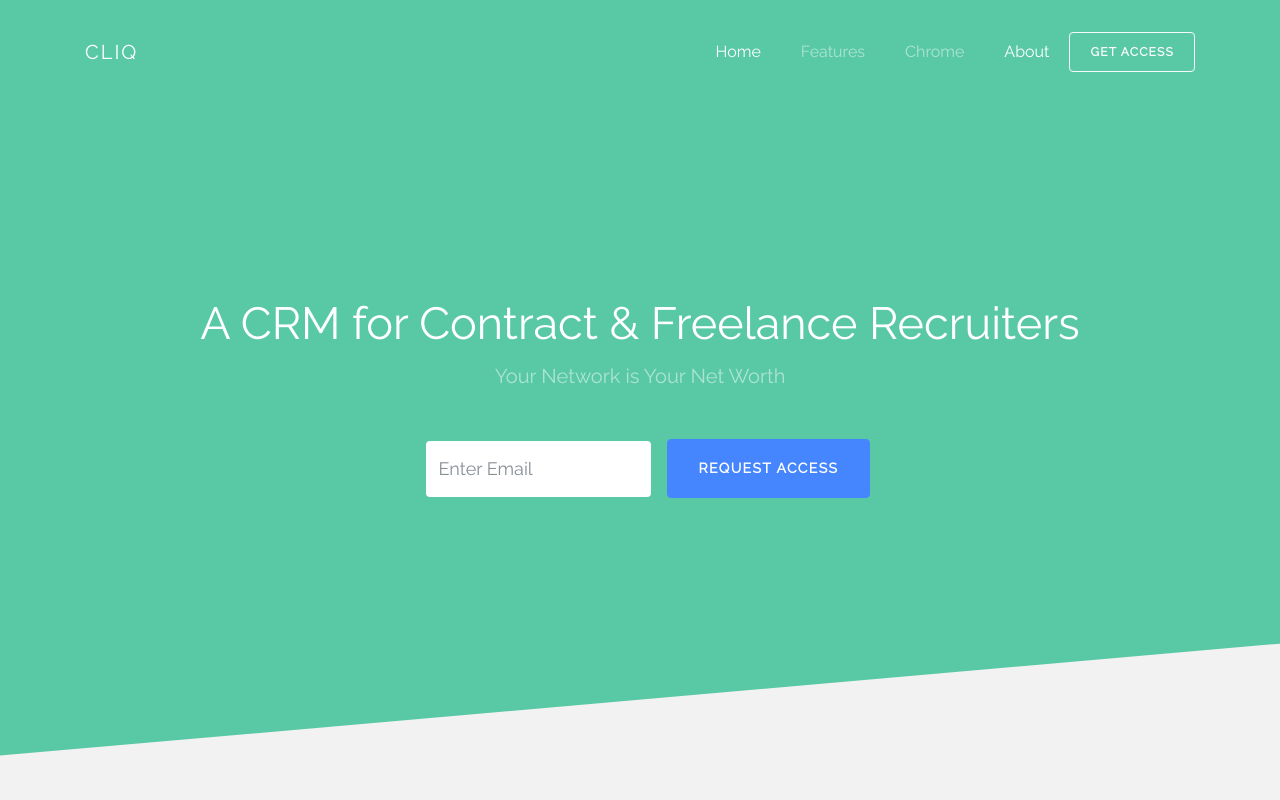
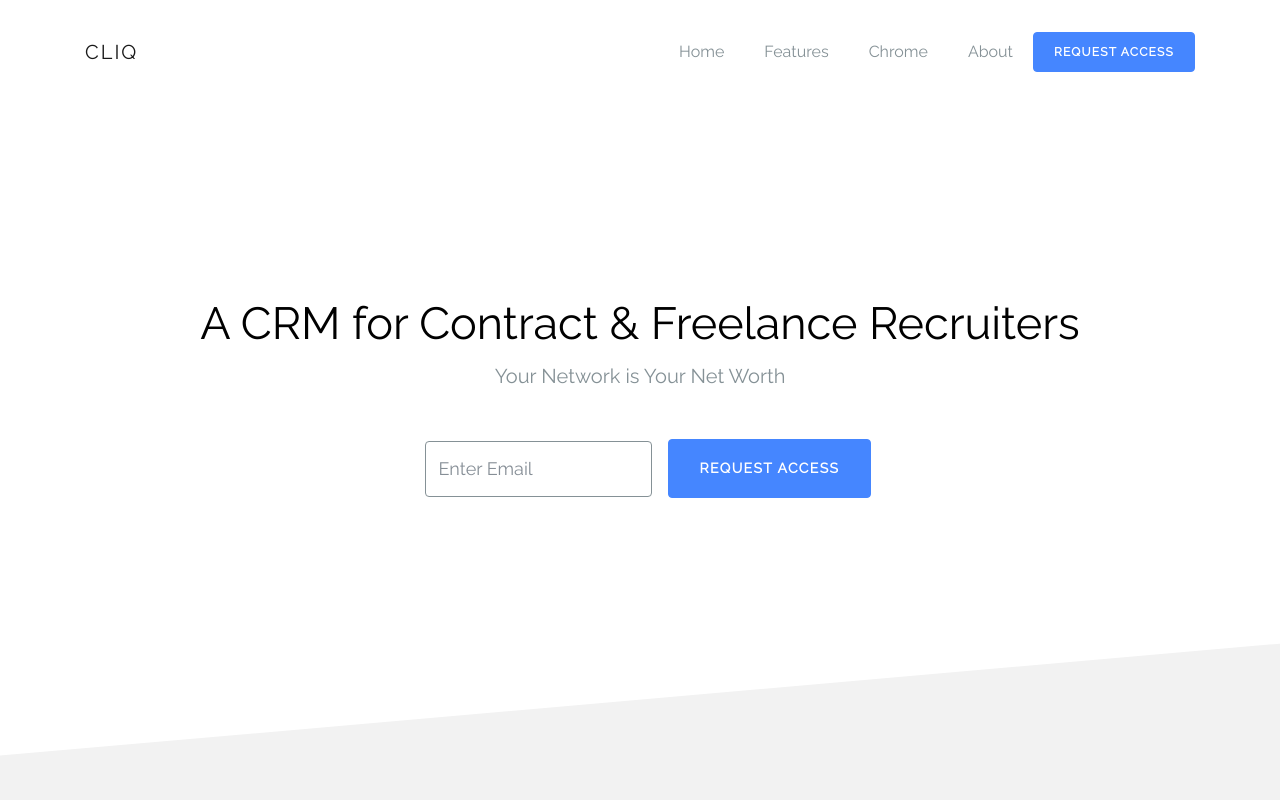
Before and after one commit to stuartsharpe11/cliq-landing-page, a plain HTML site: page index.html in a window 1280 px wide. Shown: the top 800 px of the page. Drawn offline with Linux system fonts and the light colour scheme; some packages are replaced by stand-ins of ours; no server answers; files whose address does not match are found by name.

Commit message:
cleaned up CSS and added lighter styling

```diff
--- a/css/style.css
+++ b/css/style.css
@@ -27,7 +27,7 @@ h1, h2, h3, h4, h5,
   color: #4586FF !important; }
 
 .ftco-navbar-light {
-  background: transparent !important;
+  background: white !important;
   position: absolute;
   left: 0;
   right: 0;
@@ -42,7 +42,8 @@ h1, h2, h3, h4, h5,
     padding-top: 30px;
     padding-bottom: 30px;
     padding-left: 20px;
-    padding-right: 20px; }
+    padding-right: 20px;
+    color: #859196; }
     @media screen and (max-width: 960px) {
       .ftco-navbar-light .navbar-nav > .nav-item > .nav-link {
         padding-top: 10px;
@@ -84,7 +85,7 @@ h1, h2, h3, h4, h5,
     left: 0;
     top: 0;
     margin-top: -130px;
-    background: #273135 !important; }
+    background: white !important; }
     @media screen and (max-width: 768px) {
       .ftco-navbar-light.scrolled .navbar-nav {
         background: none;
@@ -108,7 +109,7 @@ h1, h2, h3, h4, h5,
     .ftco-navbar-light.scrolled .nav-link {
       padding-top: 0.7rem !important;
       padding-bottom: 0.7rem !important;
-      color: white !important; }
+      color: #859196 !important; }
       .ftco-navbar-light.scrolled .nav-link.active {
         color: #59c9a5 !important; }
     .ftco-navbar-light.scrolled.awake {
@@ -121,31 +122,32 @@ h1, h2, h3, h4, h5,
       -o-transition: .3s all ease-out;
       transition: .3s all ease-out; }
     .ftco-navbar-light.scrolled .navbar-brand {
-      color: white 000; }
+      color: #859196 000; }
     .ftco-navbar-light.scrolled .own-it {
       color: white; }
 
 .navbar-brand {
   text-transform: uppercase;
-  letter-spacing: .1em; }
+  letter-spacing: .1em;
+  color: #859196;}
 
 .bg-image, .ftco-cover {
   background-size: cover;
   background-repeat: no-repeat;
-  background: #59c9a5;}
+  background: white;}
 
 .ftco-cover {
   background-position: center center; }
   .ftco-cover .ftco-heading {
     font-size: 45px;
     line-height: 1.34;
-    color: #fff; }
+    color: black; }
     @media screen and (max-width: 768px) {
       .ftco-cover .ftco-heading {
         font-size: 37px;
         line-height: 1.3; } }
   .ftco-cover .ftco-subheading, .ftco-cover p {
-    color: rgba(255, 255, 255, 0.5); }
+    color: #859196; }
   @media screen and (max-width: 768px) {
     .ftco-cover .btn {
       width: 100% !important;
@@ -236,7 +238,7 @@ h1, h2, h3, h4, h5,
       color: #000; }
 
 .form-control {
-  border: none;
+  border: 1px solid #859196 ;
   height: 56px;
   background: white !important;
   color: black !important;
--- a/index.html
+++ b/index.html
@@ -20,7 +20,7 @@
   </head>
   <body data-spy="scroll" data-target="#ftco-navbar" data-offset="200">
 
-    <nav class="navbar navbar-expand-lg navbar-dark ftco_navbar bg-dark ftco-navbar-light" id="ftco-navbar">
+    <nav class="navbar navbar-expand-lg navbar-light ftco_navbar bg-light ftco-navbar-light" id="ftco-navbar">
       <div class="container">
         <a class="navbar-brand" href="index.html">Cliq</a>
         <button class="navbar-toggler" type="button" data-toggle="collapse" data-target="#ftco-nav" aria-controls="ftco-nav" aria-expanded="false" aria-label="Toggle navigation">
@@ -35,7 +35,7 @@
             <li class="nav-item"><a href="#section-faq" class="nav-link">About</a></li>
           </ul>
         </div>
-        <a class="btn btn-outline-light btn-sm own-it" href="#">Get Access</a>
+        <a class="btn btn-primary btn-sm own-it" href="#">Request Access</a>
       </div>
     </nav>
     <!-- END nav -->
```
